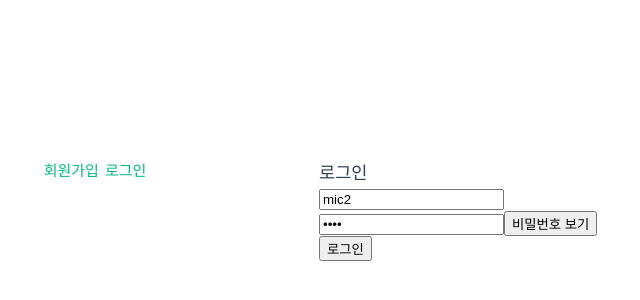
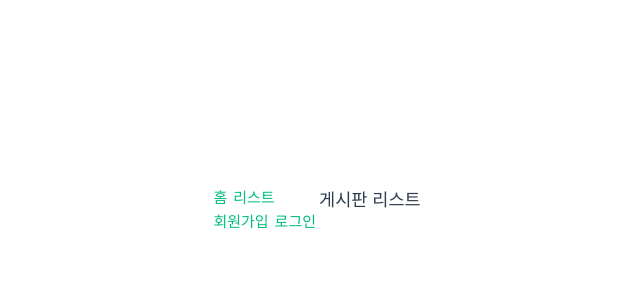
Before and after one commit to sbsteacher/2025-02-msa-fe-board-auth, a Vue app: page /board/list in a window 1280 px wide. Before the commit this address led to /signin. Shown: the part 190-490 px from the top of the page, without its empty margins (321-961 px from the left). Built offline with nearby package versions, Linux system fonts and the light colour scheme.

Commit message:
홈 리스트

```diff
--- a/src/App.vue
+++ b/src/App.vue
@@ -18,6 +18,8 @@ const doSignout = async () => {
 
 <template>
 <header>
+  <router-link to="/">홈</router-link>
+  <router-link to="/board/list">리스트</router-link>
   <div v-if="authentication.state.isSigned">
     {{ authentication.state.signedUser.nm }}님 환영합니다.
     <router-link to="/board/write">글쓰기</router-link>
--- a/src/router/index.js
+++ b/src/router/index.js
@@ -2,6 +2,7 @@ import { createRouter, createWebHistory } from 'vue-router';
 import HomeView from '../views/HomeView.vue';
 import SignIn from '../views/SignIn.vue';
 import BoardWriteMod from '@/views/BoardWriteMod.vue';
+import BoardList from '@/views/BoardList.vue';
 import { useAuthenticationStore } from '@/stores/authentication';
 
 const router = createRouter({
@@ -24,6 +25,10 @@ const router = createRouter({
       path: '/board/write',
       component: BoardWriteMod,
     },
+    {
+      path: '/board/list',
+      component: BoardList,
+    },
   ],
 });
 
@@ -39,9 +44,11 @@ router.beforeEach( (to, from) => {
   const authentication = useAuthenticationStore();
 
   //이동하는 경로가 unSignedPathList에 포함되어 있다면 true, 없으면 false
-  if( unSignedPathList.includes(to.path) && authentication.state.isSigned ) {
+  if( publicPathList.includes(to.path)) {
+    return;
+  } else if( unSignedPathList.includes(to.path) && authentication.state.isSigned) {
     return { path: '/' };
-  } else if( !authentication.state.isSigned && !unSignedPathList.includes(to.path)) {
+  } else if( !authentication.state.isSigned && !unSignedPathList.includes(to.path) ) {
     return { path: '/signin'}
   }
 
--- /dev/null
+++ b/src/views/BoardList.vue
@@ -0,0 +1,11 @@
+<script setup>
+
+</script>
+
+<template>
+<h3>게시판 리스트</h3>
+</template>
+
+<style scoped>
+
+</style>
```
